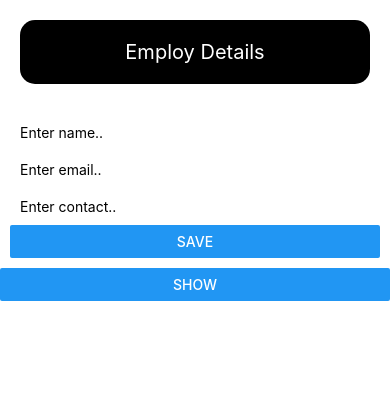
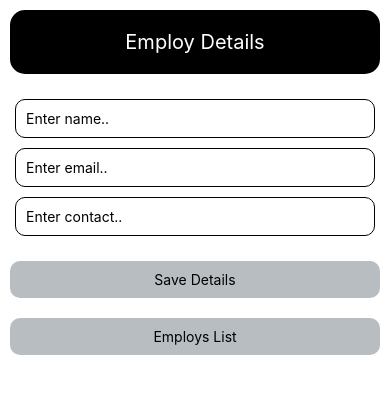
Before and after one commit to bilalahmad147/demo-projects-for-react-native, a React Native app in the folder crudWithMySql/: screen / in a window 390 px wide. Shown: the top 394 px of the page. Built offline with nearby package versions, Linux system fonts and the light colour scheme.

Commit message:
updated ui

```diff
--- a/crudWithMySql/App.js
+++ b/crudWithMySql/App.js
@@ -1,17 +1,37 @@
 import React, {useState, useEffect} from 'react';
 import {
-  Button,
   ScrollView,
   StyleSheet,
   Text,
   TextInput,
+  TouchableOpacity,
   View,
 } from 'react-native';
 
 const App = () => {
   const [name, setName] = useState('');
   const [email, setEmail] = useState('');
-  const [contact, setContact] = useState();
+  const [contact, setContact] = useState('');
+  // const [details, setDetails] = useState([]);
+
+  const saveDetails = (e) => {
+    e.preventDefault();
+    if (!name || !email || !contact) {
+      alert("Please enter values")
+    } else {
+      alert("Values saved")
+    }
+    setName(""),
+    setEmail(""),
+    setContact(""),
+    console.log('details saved',name, email, contact);
+  };
+
+  console.log(name, email, contact);
+
+  const showDetails = () => {
+    console.log('show details');
+  };
 
   // const [data, setData] = useState([]);
 
@@ -33,24 +53,33 @@ const App = () => {
       </View>
       <View style={styles.formInput}>
         <TextInput
-        style={styles.inputStyle}
+          style={styles.inputStyle}
           placeholder="Enter name.."
+          value={name}
           onChangeText={newText => setName(newText)}
+          defaultValue={name}
         />
         <TextInput
-        style={styles.inputStyle}
+          style={styles.inputStyle}
           placeholder="Enter email.."
+          value={email}
           onChangeText={newText => setEmail(newText)}
+          defaultValue={email}
         />
         <TextInput
-        style={styles.inputStyle}
+          style={styles.inputStyle}
           placeholder="Enter contact.."
           onChangeText={newText => setContact(newText)}
+          defaultValue={contact}
         />
-        <Button title='save'>Save</Button>
       </View>
       <View>
-        <Button title='show'>Show Details</Button>
+        <TouchableOpacity style={styles.button} onPress={saveDetails}>
+          <Text>Save Details</Text>
+        </TouchableOpacity>
+        <TouchableOpacity style={styles.button} onPress={showDetails}>
+          <Text>Employs List</Text>
+        </TouchableOpacity>
       </View>
     </ScrollView>
   );
@@ -60,7 +89,7 @@ const styles = StyleSheet.create({
   mainHeading: {
     fontSize: 20,
     textAlign: 'center',
-    margin: 20,
+    margin: 10,
     padding: 20,
     backgroundColor: 'black',
     color: 'white',
@@ -71,8 +100,19 @@ const styles = StyleSheet.create({
     padding: 10,
   },
   inputStyle: {
+    margin: 5,
+    borderColor: 'black',
+    borderWidth: 1,
+    borderRadius: 10,
+    padding: 10,
+  },
+  button: {
+    alignItems: 'center',
+    backgroundColor: '#B7bdc1',
+    padding: 10,
     margin: 10,
-  }
+    borderRadius: 10,
+  },
 });
 
 export default App;
```
Also changed, not shown: crudWithMySql/server.js (+9 -0 lines).
